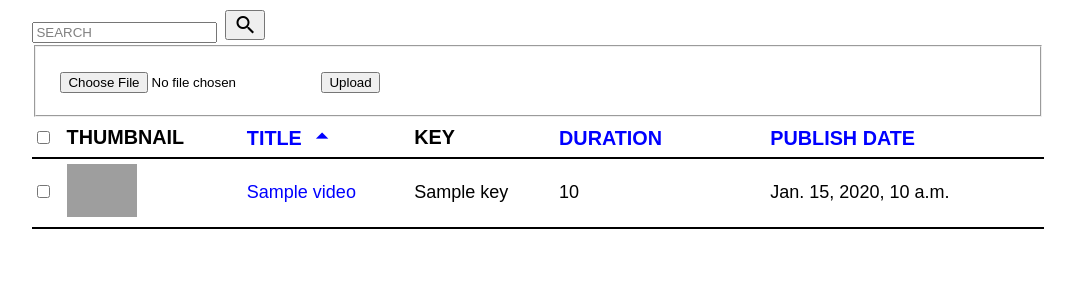
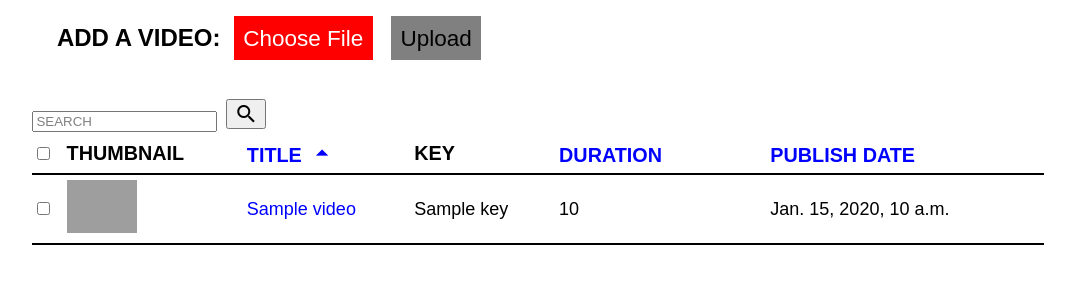
Before and after one commit to mauritt/jw_cms, a Django app: template JW_CMS/templates/videoList.html in a window 1280 px wide. Shown: the top 300 px of the page, without its empty margins (102-1177 px from the left). Run offline with Django 3.2, Linux system fonts and the light colour scheme; the template is opened without the code that fills it: most values are stand-ins (such as "Sample title", 1, 10 or a date in 2020); some libraries are stand-ins or nearby versions; grey boxes are pictures that could not be loaded.

Commit message:
Added basic style for video uploads on list page

```diff
--- a/JW_CMS/static/css/base.css
+++ b/JW_CMS/static/css/base.css
@@ -1,5 +1,6 @@
 body{
     background-color: #FFFFFF;
+    font-family: sans-serif;
 }
 
 a{
@@ -57,12 +58,59 @@ th, td{
 
 
 
+fieldset{
+    border-style: none;
 
 
 
+}
+
+
+.uploadInput{
+    width: 0.1px;
+    height: 0.1px;
+    opacity: 0;
+    overflow: hidden;
+    position: absolute;
+    z-index: -1;
+}
+
+#uploadArea{
+    font-size: 30px;
+    margin-bottom: 2.5%;
+
+}
+
+#uploadArea h2{
+    font-size: .8em;
+    display: inline;
+
+}
 
 
 
+#uploadArea .active{
+    background-color: red;
+    color:white;
+    font-size: .75em;
+    border-style: none;
+    padding: 1%;
+    margin: .5%;
+    cursor: pointer;
+
+}
+
+
+
+#uploadArea .inactive{
+    background-color: grey;
+    color:black;
+    font-size: .75em;
+    border-style: none;
+    padding: 1%;
+    margin: .5%;
+
+}
 
 
 
--- a/JW_CMS/static/js/uploadActions.js
+++ b/JW_CMS/static/js/uploadActions.js
@@ -3,13 +3,18 @@ function getUploadURL(){
     var request = './video/upload';
     var URL = $.get(request, function(text){
         console.log(text)
-        uploadForm = document.getElementById('uploadForm');
+        var uploadForm = document.getElementById('uploadForm');
+        uploadForm.action = text;
 
-        uploadForm.action = text;
+        var uploadButton = document.getElementById('uploadLabel');
+        uploadButton.className = 'active';
     });
 
 };
 
 function uploadSuccess(){
     alert("Your video was uploaded");
+    var uploadButton = document.getElementById('uploadLabel');
+    uploadButton.className = 'inactive';
+
 }
--- a/JW_CMS/templates/videoList.html
+++ b/JW_CMS/templates/videoList.html
@@ -1,23 +1,25 @@
 {% extends 'base.html' %}
 {% block body%}
 <header>
+    <div id=uploadArea>
+        <form id="uploadForm" method="POST" action="" enctype="multipart/form-data" target = submission.frame onsubmit="uploadSuccess();">
+        {% csrf_token %}
+            <fieldset>
+                <h2>ADD A VIDEO:</h2>
+                <input id="inputFile" class="uploadInput" type="file" name="file" onchange='getUploadURL();'>
+                <label for="inputFile" class="active">Choose File</label>
+                <input class="uploadInput" id="uploadFile" type="submit">
+                <label for="uploadFile" class="inactive" id="uploadLabel">Upload</label>
+            </fieldset>
+            <iframe name="submission.frame" hidden></iframe>
+        </form>
+        </div>
     <div id='searchArea'>
         <form name='searchForm' onsubmit='applySearch(); return false;' action='' method=''>
                 <input type='text' name='searchField' id='searchField' value='SEARCH' onFocusIn="searchFocusChange(this);" onFocusOut="searchFocusChange(this);" style='color:grey;'>
                 <input class='material-icons' id='searchSubmit' type='submit' name='searchSubmit'  value='search'>
         </form>
     </div>
-
-    <div id=uploadArea>
-        <form id="uploadForm" method="POST" action="" enctype="multipart/form-data" target = submission.frame onsubmit="uploadSuccess();">
-        {% csrf_token %}
-            <fieldset>
-                <input type="file" name="file" onchange='getUploadURL();' />
-                <button type="submit">Upload</button>
-            </fieldset>
-            <iframe name="submission.frame" hidden></iframe>
-        </form>
-        </div>
 </header>
 
 
```
